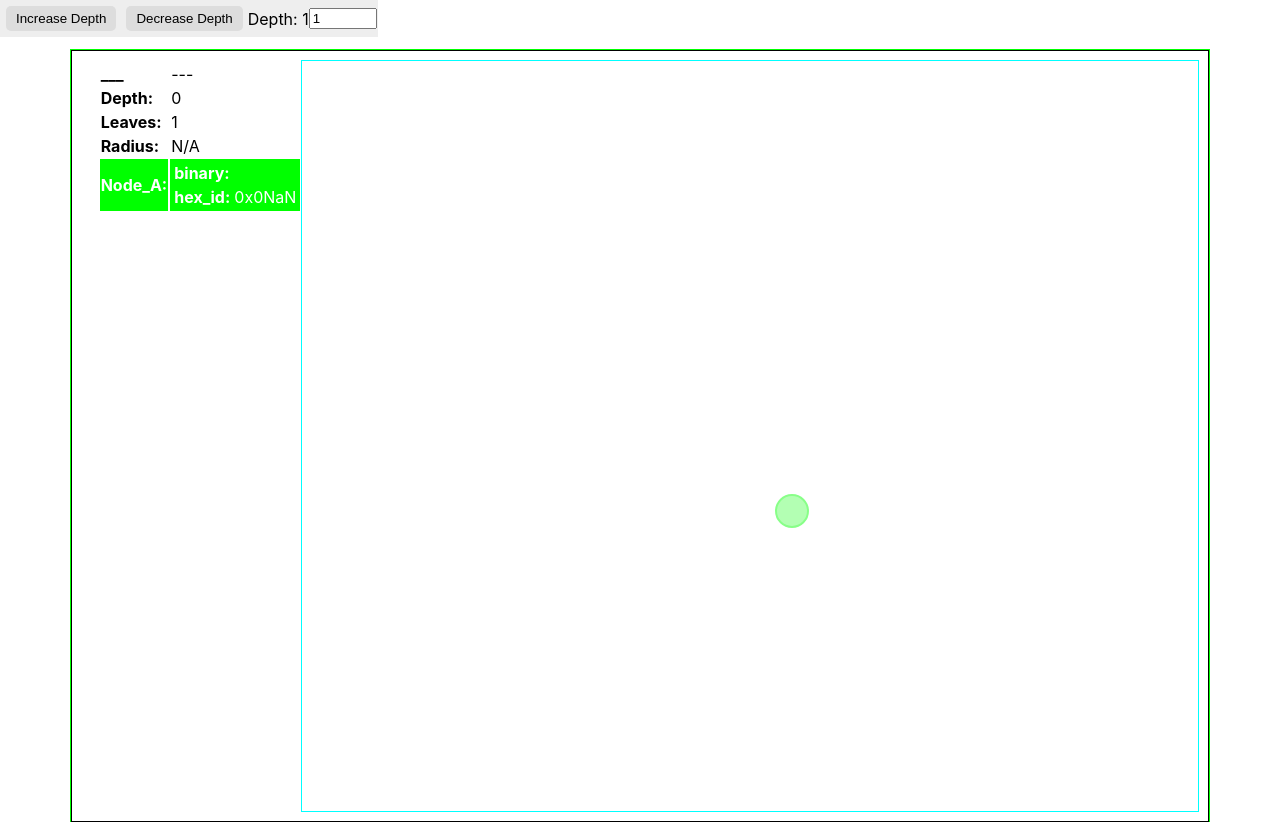
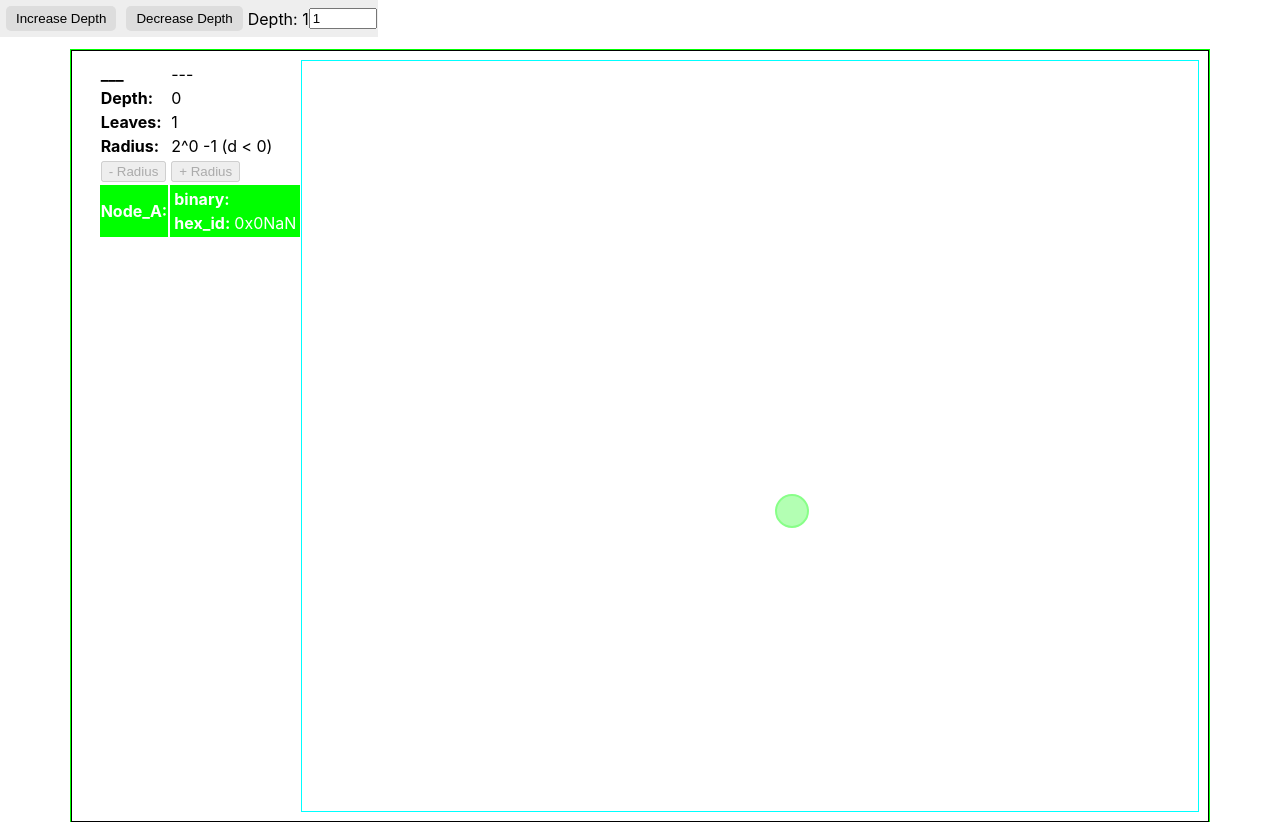
Before and after one commit to ScottyPoi/xor, a React (Create React App) app: page / in a window 1280 px wide. Built offline with nearby package versions, Linux system fonts and the light colour scheme.

Commit message:
add radius marker

```diff
--- a/src/BinaryTreeVisualization.tsx
+++ b/src/BinaryTreeVisualization.tsx
@@ -32,6 +32,7 @@ const BinaryTreeVisualization: React.FC = () => {
     y: number;
     id: string;
   } | null>(null);
+  const [radius, setRadius] = useState(0);
 
   const changeDepth = (newDepth: number) => {
     const oldDepth = depth;
@@ -39,6 +40,8 @@ const BinaryTreeVisualization: React.FC = () => {
       newDepth <= oldDepth
         ? selected.slice(0, newDepth + 1)
         : selected.padEnd(1 + newDepth, selected.slice(-1)[0]);
+
+    setRadius(Math.min(radius, newDepth));
     setDepth(newDepth);
     setSelected((_) => newSelected);
   };
@@ -127,9 +130,24 @@ const BinaryTreeVisualization: React.FC = () => {
           selected={selected}
           tooltip={tooltip}
           nodeB={nodeB}
+          radius={radius}
+          setRadius={setRadius}
         />
-        <svg ref={svgRef} width={width * 1.2} height={height} className="tree-svg">
-          {nodes.length >= 3 && <HeatMap nodes={nodes} depth={depth} selected={selected} tooltip={tooltip?.id} />}
+        <svg
+          ref={svgRef}
+          width={width * 1.2}
+          height={height}
+          className="tree-svg"
+        >
+          {nodes.length >= 3 && (
+            <HeatMap
+              nodes={nodes}
+              depth={depth}
+              selected={selected}
+              tooltip={tooltip?.id}
+              radius={radius}
+            />
+          )}
           {links.map((linkData, index) => (
             <NodeLink
               key={index}
--- a/src/HeatMap.tsx
+++ b/src/HeatMap.tsx
@@ -55,6 +55,7 @@ interface ILeafHeatProps {
   endAngle: number;
   colorScale: d3.ScaleSequential<string, never>;
   dimensions: ILeafHeatDimensions;
+  inRadius?: boolean;
 }
 
 interface ILeafHeatDimensions {
@@ -66,6 +67,7 @@ interface ILeafHeatDimensions {
 function LeafHeat({
   selected,
   tooltip = false,
+  inRadius = true,
   nodeData,
   startAngle,
   endAngle,
@@ -85,8 +87,6 @@ function LeafHeat({
   const midAngle = (startAngle + endAngle) / 2;
   const depth = nodeData.id.length - 2;
   const fontSize = hovered
-    ? "8rem"
-    : selected === nodeData.id
     ? "8rem"
     : depth < 4
     ? "8rem"
@@ -129,13 +129,29 @@ function LeafHeat({
         id={`${nodeData.id}Arc`}
         d={
           arcGenerator({
-            innerRadius: node_innerRadius + (hovered ? 24 : 16),
-            outerRadius: node_outerRadius + (hovered ? 24 : 16),
+            innerRadius: node_outerRadius,
+            outerRadius: heat_outerRadius + 16,
             startAngle,
-            endAngle: (hovered || selected === nodeData.id) ? endAngle + Math.PI / 2 : endAngle,
+            endAngle: hovered ? endAngle + Math.PI : endAngle,
           }) ?? undefined
         }
         fill={"none"}
+        opacity={1}
+        transform={`translate(${center.x},${center.y})`}
+      />
+      <path
+        onMouseOver={() => setHovered(true)}
+        onMouseOut={() => setHovered(false)}
+        id={`${nodeData.id}Arc`}
+        d={
+          arcGenerator({
+            innerRadius: node_outerRadius,
+            outerRadius: heat_outerRadius + 16,
+            startAngle,
+            endAngle,
+          }) ?? undefined
+        }
+        fill={inRadius ? "yellow" : "none"}
         opacity={1}
         transform={`translate(${center.x},${center.y})`}
       />
@@ -148,6 +164,7 @@ function LeafHeat({
           lengthAdjust={"spacing"}
           fontSize={fontSize}
           href={`#${nodeData.id}Arc`}
+          opacity={1}
         >
           {BigInt(distance).toString()}
         </textPath>
@@ -224,7 +241,7 @@ export default function HeatMap({
   depth,
   selected,
   tooltip = "",
-  radius = 0,
+  radius = 2 ** (depth - 2) - 1,
 }: HeatMapProps) {
   const minDistance = 0;
   const maxDistance = 2 ** (depth - 1) - 1;
@@ -356,6 +373,7 @@ export default function HeatMap({
               startAngle={startAngle}
               endAngle={endAngle}
               selected={selected}
+              inRadius={BigInt(distance) <= BigInt(2 ** (radius) - 1)}
               tooltip={tooltip === node.data.id}
               dimensions={{
                 heat_innerRadius: 16,
@@ -385,7 +403,7 @@ export default function HeatMap({
                 y1={node.data.y}
                 x2={nodeCoordinate.x}
                 y2={nodeCoordinate.y}
-                stroke="grey"
+                stroke="black"
               />
             </>
           );
--- a/src/InfoContainer.tsx
+++ b/src/InfoContainer.tsx
@@ -1,3 +1,4 @@
+import { Dispatch, SetStateAction } from "react";
 import { padToEven } from "./treeUtils";
 import * as d3 from "d3";
 
@@ -14,6 +15,8 @@ interface InfoContainerProps {
     id: string;
   } | null;
   depth: number;
+  radius: number;
+  setRadius: Dispatch<SetStateAction<number>>;
 }
 
 const fillColorByDistance = (
@@ -81,6 +84,8 @@ export default function InfoContainer({
   tooltip,
   nodeB,
   depth,
+  radius,
+  setRadius,
 }: InfoContainerProps) {
   const minDistance = 0;
   const maxDistance = 2 ** (depth - 1) - 1;
@@ -111,7 +116,27 @@ export default function InfoContainer({
           </tr>
           <tr>
             <th>Radius:</th>
-            <td>N/A</td>
+            <td>
+              2^{radius} -1 ({'d < '}{2 ** (radius) - 1})
+            </td>
+          </tr>
+          <tr>
+            <td>
+              <button
+              disabled={radius === 0}
+              onClick={() => setRadius((prev) => prev - 1)}
+              >
+              - Radius
+              </button>
+            </td>
+            <td>
+              <button
+              onClick={() => setRadius((prev) => prev + 1)}
+              disabled={radius === depth - 1}
+              >
+              + Radius
+              </button>
+            </td>
           </tr>
           <tr
             style={{
@@ -139,7 +164,7 @@ export default function InfoContainer({
                 Distances:
                 <br />0 -- {2 ** (depth - 1) - 1}
               </th>
-              <div style={{ height: 780, overflow: "auto" }}>
+              <div style={{ maxHeight: 780, overflow: "auto" }}>
                 <td>
                   {Array.from({ length: swatches }, (_, i) => i).map((x) => {
                     const s = parseInt(selected.slice(2), 2);
--- a/tsconfig.json
+++ b/tsconfig.json
@@ -1,6 +1,6 @@
 {
   "compilerOptions": {
-    "target": "es5",
+    "target": "es2020",
     "lib": ["dom", "dom.iterable", "esnext"],
     "allowJs": true,
     "skipLibCheck": true,
```
